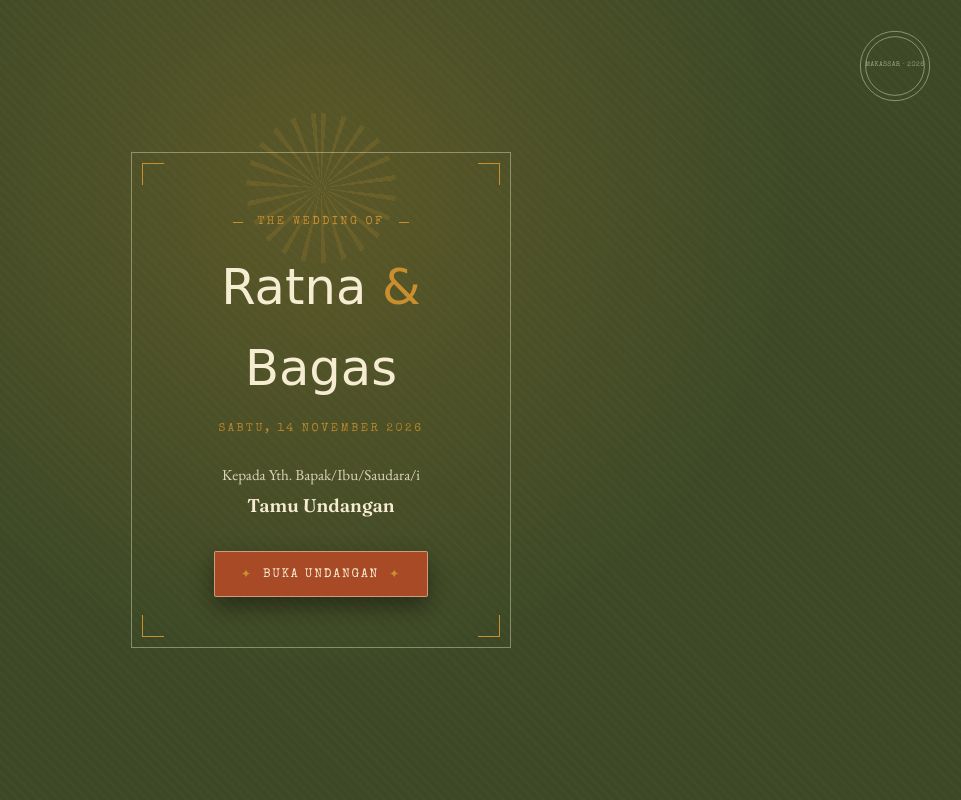
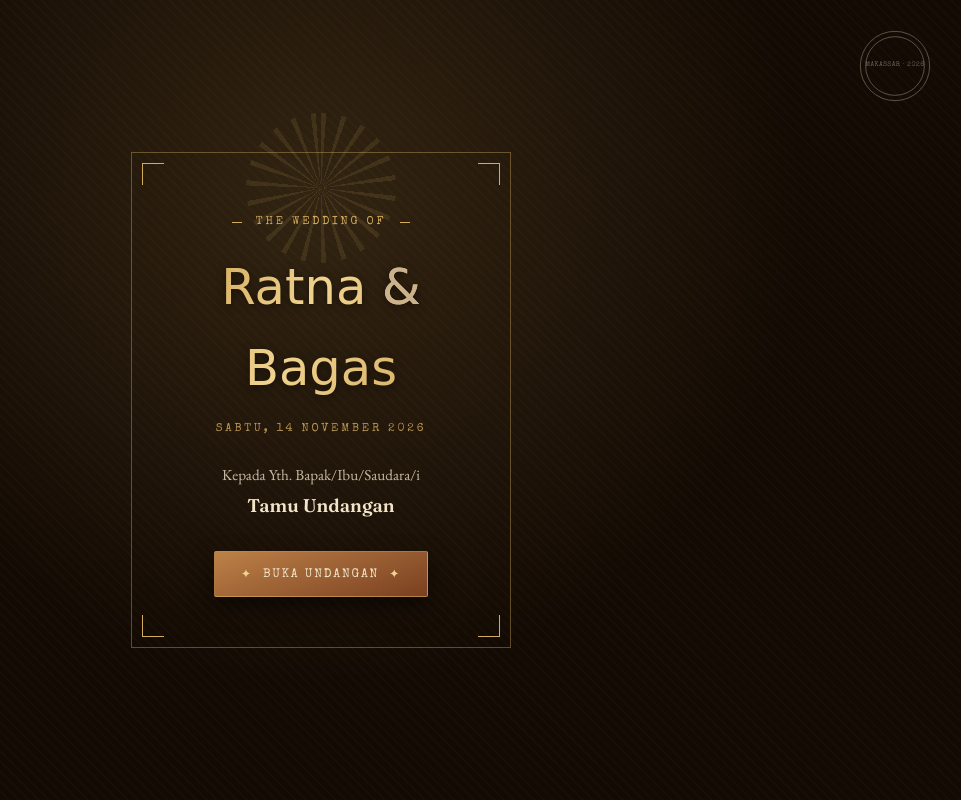
Before and after one commit to 4shbul/digital-invititation, a plain HTML site: page index.html in a window 1280 px wide. Shown: the top 800 px of the page, without its empty margins (319-1280 px from the left). Drawn offline with nearby package versions, Linux system fonts and the light colour scheme; a web font is replaced by a local one.

Commit message:
commit baru

```diff
--- a/style.css
+++ b/style.css
@@ -1,18 +1,22 @@
 :root{
-  --paper:#e8dcbd;
-  --paper-dark:#ddc99a;
-  --paper-deep:#cdb47f;
-  --ink:#2c2013;
-  --ink-soft:#5a4a34;
-  --olive:#5c6a3e;
-  --olive-deep:#3c4826;
-  --mustard:#c98f2e;
-  --rust:#a94a26;
-  --maroon:#6e2f28;
-  --teal:#274d49;
-  --cream:#f6ecd2;
-  --line: rgba(44,32,19,0.4);
-  --shadow: 0 12px 28px rgba(44,32,19,0.32);
+  /* ===== Palet Coklat Tua Elegan ===== */
+  --paper:#241609;          /* latar utama - coklat tua nyaris hitam */
+  --paper-dark:#1a0f05;
+  --paper-deep:#130a03;
+  --panel:#3a2716;          /* panel/kartu - coklat gelap sedikit lebih terang */
+  --panel-light:#4c3620;
+  --ink:#f1e4c9;            /* teks utama - krem gading hangat */
+  --ink-soft:#cbb28c;       /* teks sekunder - tan lembut */
+  --dark-text:#211406;      /* teks gelap, dipakai di atas elemen terang */
+  --olive:#8a6a3a;          /* perunggu tua, untuk tombol solid */
+  --olive-deep:#6b4f28;
+  --mustard:#d3ab5c;        /* emas lembut - aksen elegan */
+  --gold-bright:#f0d38f;
+  --rust:#bd8148;           /* tembaga hangat */
+  --maroon:#7a4020;
+  --cream:#f1e4c9;          /* teks/aksen terang di atas warna gelap */
+  --line: rgba(211,171,92,0.32);   /* garis bernuansa emas */
+  --shadow: 0 16px 36px rgba(0,0,0,0.55);
 }
 *{box-sizing:border-box;}
 html{scroll-behavior:smooth;}
@@ -26,16 +30,20 @@ body{
   overflow-x:hidden;
   position:relative;
   background-image:
-    radial-gradient(circle at 15% 8%, rgba(169,74,38,0.07), transparent 42%),
-    radial-gradient(circle at 85% 88%, rgba(39,77,73,0.08), transparent 48%),
-    repeating-linear-gradient(90deg, rgba(44,32,19,0.025) 0px, rgba(44,32,19,0.025) 1px, transparent 1px, transparent 4px),
+    radial-gradient(circle at 15% 8%, rgba(211,171,92,0.06), transparent 42%),
+    radial-gradient(circle at 85% 88%, rgba(122,64,32,0.10), transparent 48%),
+    repeating-linear-gradient(90deg, rgba(255,235,200,0.02) 0px, rgba(255,235,200,0.02) 1px, transparent 1px, transparent 4px),
     linear-gradient(160deg, var(--paper) 0%, var(--paper-dark) 100%);
 }
-h1,h2,h3{font-family:'Fraunces', serif;font-weight:600;margin:0;color:var(--ink);text-shadow:0 1px 0 rgba(255,255,255,0.25);}
-.script{font-family:'Yesteryear', cursive;color:var(--rust);line-height:1.2;}
-.eyebrow{font-family:'Special Elite', monospace;letter-spacing:0.22em;text-transform:uppercase;font-size:0.72rem;color:var(--olive-deep);}
+h1,h2,h3{
+  font-family:'Fraunces', serif;font-weight:600;margin:0;color:var(--ink);
+  text-shadow:0 2px 6px rgba(0,0,0,0.55);
+  letter-spacing:0.015em;
+}
+.script{font-family:'Yesteryear', cursive;color:var(--mustard);line-height:1.2;}
+.eyebrow{font-family:'Special Elite', monospace;letter-spacing:0.24em;text-transform:uppercase;font-size:0.72rem;color:var(--mustard);}
 .eyebrow.ribbon{position:relative;display:inline-block;padding:4px 18px;}
-.eyebrow.ribbon::before,.eyebrow.ribbon::after{content:"";position:absolute;top:50%;width:10px;height:1px;background:var(--rust);}
+.eyebrow.ribbon::before,.eyebrow.ribbon::after{content:"";position:absolute;top:50%;width:10px;height:1px;background:var(--mustard);}
 .eyebrow.ribbon::before{left:-6px;}
 .eyebrow.ribbon::after{right:-6px;}
 a{color:inherit;}
@@ -47,7 +55,7 @@ img{max-width:100%;display:block;}
 
 .divider{display:flex;align-items:center;gap:12px;justify-content:center;margin:22px 0;}
 .divider .dash{width:46px;height:1px;background:var(--line);}
-.divider .mark{font-size:1.05rem;color:var(--rust);}
+.divider .mark{font-size:1.05rem;color:var(--mustard);}
 
 section{padding:74px 0;position:relative;}
 .reveal{opacity:0;transform:translateY(26px);transition:opacity .9s ease, transform .9s ease;}
@@ -56,52 +64,51 @@ section{padding:74px 0;position:relative;}
 /* film grain + vignette overlay */
 .grain-overlay{
   position:fixed;inset:0;pointer-events:none;z-index:5;
-  filter:url(#grain);opacity:0.5;mix-blend-mode:multiply;
+  filter:url(#grain);opacity:0.14;mix-blend-mode:overlay;
 }
 .vignette{
   position:fixed;inset:0;pointer-events:none;z-index:6;
-  background:radial-gradient(ellipse at center, transparent 55%, rgba(44,32,19,0.28) 100%);
+  background:radial-gradient(ellipse at center, transparent 50%, rgba(8,4,2,0.6) 100%);
 }
 
-/* torn paper divider between sections */
+/* pembatas emas elegan antar bagian (menggantikan efek kertas sobek) */
 .torn-divider{
-  height:26px;
-  background:
-    linear-gradient(135deg, var(--paper) 25%, transparent 25%) 0 0/16px 16px,
-    linear-gradient(-135deg, var(--paper) 25%, transparent 25%) 0 0/16px 16px;
-  background-color:var(--paper-dark);
-  opacity:0.9;
+  height:40px;
+  display:flex;align-items:center;justify-content:center;
+  position:relative;
+}
+.torn-divider::before{
+  content:"";position:absolute;left:50%;top:50%;transform:translate(-50%,-50%);
+  width:min(70%, 320px);height:1px;
+  background:linear-gradient(90deg, transparent, var(--line) 20%, var(--line) 80%, transparent);
+}
+.torn-divider::after{
+  content:"❖";position:relative;color:var(--mustard);font-size:0.85rem;background:var(--paper);padding:0 14px;
 }
 
-/* ---------- ornamental frame ---------- */
-.frame{border:1.5px solid var(--line);position:relative;padding:36px 22px;background:rgba(246,236,210,0.35);}
-.frame::before,.frame::after{content:"";position:absolute;width:18px;height:18px;border:1.5px solid var(--rust);}
+/* ---------- bingkai ornamen ---------- */
+.frame{border:1.5px solid var(--line);position:relative;padding:36px 22px;background:rgba(58,39,22,0.4);}
+.frame::before,.frame::after{content:"";position:absolute;width:18px;height:18px;border:1.5px solid var(--mustard);}
 .frame::before{top:-8px;left:-8px;border-right:none;border-bottom:none;}
 .frame::after{bottom:-8px;right:-8px;border-left:none;border-top:none;}
 
 /* ---------- COVER ---------- */
 #cover{
   position:fixed;inset:0;z-index:999;
-  background:var(--olive-deep);
+  background:var(--paper-deep);
   background-image:
-    radial-gradient(circle at 50% 25%, rgba(201,143,46,0.22), transparent 55%),
-    repeating-linear-gradient(45deg, rgba(255,255,255,0.02) 0 2px, transparent 2px 7px);
+    radial-gradient(circle at 50% 25%, rgba(211,171,92,0.16), transparent 55%),
+    repeating-linear-gradient(45deg, rgba(255,255,255,0.015) 0 2px, transparent 2px 7px);
   display:flex;align-items:center;justify-content:center;
   transition:transform 1.1s cubic-bezier(.65,0,.35,1), opacity 1s ease;
 }
 #cover.open{transform:translateY(-100%);opacity:0;pointer-events:none;}
-.postmark{
-  position:absolute;top:26px;right:26px;width:80px;height:80px;
-  color:rgba(246,236,210,0.55);
-  text-align:center;
-}
+.postmark{position:absolute;top:26px;right:26px;width:80px;height:80px;color:rgba(241,228,201,0.4);text-align:center;}
 .postmark svg{width:80px;height:80px;fill:none;stroke:currentColor;stroke-width:1.2;}
 .postmark-text{position:absolute;top:34px;left:0;right:0;font-family:'Special Elite',monospace;font-size:0.42rem;letter-spacing:0.06em;}
 .cover-card{
-  text-align:center;color:var(--cream);
-  padding:50px 34px;
-  border:1px solid rgba(246,236,210,0.4);
-  max-width:380px;position:relative;
+  text-align:center;color:var(--cream);padding:50px 34px;
+  border:1px solid rgba(211,171,92,0.4);max-width:380px;position:relative;
 }
 .cover-card .corner{position:absolute;width:22px;height:22px;border:1px solid var(--mustard);}
 .cover-card .corner.tl{top:10px;left:10px;border-right:none;border-bottom:none;}
@@ -110,52 +117,57 @@ section{padding:74px 0;position:relative;}
 .cover-card .corner.br{bottom:10px;right:10px;border-left:none;border-top:none;}
 .cover-sunburst{
   width:150px;height:150px;position:absolute;top:-40px;left:50%;transform:translateX(-50%);
-  background:repeating-conic-gradient(rgba(201,143,46,0.16) 0deg 4deg, transparent 4deg 16deg);
+  background:repeating-conic-gradient(rgba(211,171,92,0.12) 0deg 4deg, transparent 4deg 16deg);
   border-radius:50%;z-index:-1;
 }
 .cover-card .eyebrow{color:var(--mustard);}
 .cover-card .eyebrow.ribbon::before,.cover-card .eyebrow.ribbon::after{background:var(--mustard);}
-.cover-names{font-family:'Yesteryear',cursive;font-size:3.1rem;margin:12px 0;color:var(--cream);}
-.cover-names span{color:var(--mustard);}
-.cover-to{margin-top:24px;font-size:0.95rem;color:rgba(246,236,210,0.85);}
+.cover-names{
+  font-family:'Yesteryear',cursive;font-size:3.1rem;margin:12px 0;
+  background:linear-gradient(120deg, var(--mustard) 10%, var(--gold-bright) 45%, var(--mustard) 90%);
+  -webkit-background-clip:text;background-clip:text;color:transparent;
+  filter:drop-shadow(0 2px 4px rgba(0,0,0,0.5));
+}
+.cover-names span{color:var(--ink-soft);-webkit-text-fill-color:var(--ink-soft);}
+.cover-to{margin-top:24px;font-size:0.95rem;color:rgba(241,228,201,0.8);}
 .cover-to b{font-family:'Fraunces',serif;font-weight:600;font-size:1.15rem;display:block;margin-top:4px;color:var(--cream);}
 .seal-btn{
   margin-top:30px;display:inline-flex;align-items:center;gap:10px;
-  background:var(--rust);color:var(--cream);border:1px solid rgba(246,236,210,0.5);border-radius:2px;
+  background:linear-gradient(160deg, var(--rust), var(--maroon));color:var(--cream);
+  border:1px solid rgba(211,171,92,0.5);border-radius:2px;
   padding:14px 26px;font-family:'Special Elite',monospace;font-size:0.78rem;letter-spacing:0.14em;text-transform:uppercase;
-  cursor:pointer;box-shadow:0 10px 22px rgba(0,0,0,0.4);transition:transform .25s ease, background .25s ease;
+  cursor:pointer;box-shadow:0 10px 22px rgba(0,0,0,0.5);transition:transform .25s ease, background .25s ease;
 }
-.seal-btn span{color:var(--mustard);}
-.seal-btn:hover{transform:translateY(-2px);background:var(--maroon);}
+.seal-btn span{color:var(--gold-bright);}
+.seal-btn:hover{transform:translateY(-2px);}
 .seal-btn:active{transform:translateY(0);}
 
 /* ---------- HERO ---------- */
 #hero{padding-top:100px;text-align:center;}
 .sunrays{
-  position:absolute;top:-30px;left:50%;transform:translateX(-50%);
-  width:340px;height:340px;
-  background:repeating-conic-gradient(rgba(169,74,38,0.05) 0deg 3deg, transparent 3deg 14deg);
+  position:absolute;top:-30px;left:50%;transform:translateX(-50%);width:340px;height:340px;
+  background:repeating-conic-gradient(rgba(211,171,92,0.05) 0deg 3deg, transparent 3deg 14deg);
   border-radius:50%;z-index:-1;
 }
 .hero-ring{
-  width:120px;height:120px;border-radius:50%;margin:0 auto 22px;background:var(--cream);
-  border:2px solid var(--rust);outline:1px solid var(--line);outline-offset:4px;
+  width:120px;height:120px;border-radius:50%;margin:0 auto 22px;background:var(--panel);
+  border:2px solid var(--mustard);outline:1px solid var(--line);outline-offset:4px;
   display:flex;align-items:center;justify-content:center;
-  font-family:'Yesteryear',cursive;font-size:2.1rem;color:var(--rust);box-shadow:var(--shadow);
+  font-family:'Yesteryear',cursive;font-size:2.1rem;color:var(--gold-bright);box-shadow:var(--shadow);
 }
-.hero-title{font-size:3rem;margin:8px 0;letter-spacing:0.01em;}
-.hero-amp{color:var(--rust);}
-.hero-date{margin-top:18px;font-family:'Special Elite',monospace;letter-spacing:0.12em;font-size:1rem;color:var(--ink-soft);}
+.hero-title{font-size:3rem;margin:8px 0;letter-spacing:0.015em;}
+.hero-amp{color:var(--mustard);}
+.hero-date{margin-top:18px;font-family:'Special Elite',monospace;letter-spacing:0.14em;font-size:1rem;color:var(--ink-soft);}
 #countdown{margin-top:36px;display:flex;justify-content:center;gap:12px;flex-wrap:wrap;}
-.cd-box{background:var(--cream);border:1px solid var(--line);width:76px;padding:15px 0;box-shadow:var(--shadow);position:relative;}
-.cd-box::after{content:"";position:absolute;inset:4px;border:1px dashed rgba(44,32,19,0.18);}
-.cd-num{font-family:'Fraunces',serif;font-size:1.75rem;font-weight:600;color:var(--rust);}
+.cd-box{background:var(--panel);border:1px solid var(--line);width:76px;padding:15px 0;box-shadow:var(--shadow);position:relative;}
+.cd-box::after{content:"";position:absolute;inset:4px;border:1px dashed rgba(211,171,92,0.18);}
+.cd-num{font-family:'Fraunces',serif;font-size:1.75rem;font-weight:600;color:var(--gold-bright);}
 .cd-label{font-family:'Special Elite',monospace;font-size:0.6rem;letter-spacing:0.1em;text-transform:uppercase;color:var(--ink-soft);margin-top:4px;}
 
 /* ---------- QUOTE ---------- */
 #quote{text-align:center;}
-#quote p{font-family:'Fraunces',serif;font-style:italic;font-size:1.28rem;font-weight:500;max-width:480px;margin:0 auto;color:var(--olive-deep);}
-.dropcap{font-family:'Yesteryear',cursive;font-size:2.6rem;color:var(--rust);float:left;line-height:0.6;margin:0 4px -6px 0;}
+#quote p{font-family:'Fraunces',serif;font-style:italic;font-size:1.28rem;font-weight:500;max-width:480px;margin:0 auto;color:var(--ink);}
+.dropcap{font-family:'Yesteryear',cursive;font-size:2.6rem;color:var(--mustard);float:left;line-height:0.6;margin:0 4px -6px 0;}
 #quote .src{margin-top:16px;font-family:'Special Elite',monospace;font-size:0.75rem;color:var(--ink-soft);}
 
 /* ---------- COUPLE ---------- */
@@ -163,72 +175,72 @@ section{padding:74px 0;position:relative;}
 .person{flex:1 1 230px;text-align:center;}
 .locket{
   width:150px;height:184px;margin:0 auto 16px;border-radius:50% 50% 46% 46%;
-  background:radial-gradient(circle at 35% 30%, var(--cream), var(--paper-dark) 75%);
-  border:3px double var(--rust);display:flex;align-items:center;justify-content:center;
-  box-shadow:var(--shadow), inset 0 0 0 6px rgba(246,236,210,0.4);position:relative;
+  background:radial-gradient(circle at 35% 30%, var(--panel-light), var(--paper-dark) 78%);
+  border:3px double var(--mustard);display:flex;align-items:center;justify-content:center;
+  box-shadow:var(--shadow), inset 0 0 0 6px rgba(211,171,92,0.12);position:relative;
 }
-.locket span{font-family:'Yesteryear',cursive;font-size:2.7rem;color:var(--olive-deep);}
+.locket span{font-family:'Yesteryear',cursive;font-size:2.7rem;color:var(--gold-bright);}
 .person h3{font-size:1.5rem;}
-.person .role{font-family:'Special Elite',monospace;font-size:0.68rem;letter-spacing:0.14em;text-transform:uppercase;color:var(--rust);margin:6px 0 10px;}
+.person .role{font-family:'Special Elite',monospace;font-size:0.68rem;letter-spacing:0.14em;text-transform:uppercase;color:var(--mustard);margin:6px 0 10px;}
 .person p{font-size:0.95rem;color:var(--ink-soft);margin:0;}
-.couple-and{align-self:center;font-family:'Yesteryear',cursive;font-size:2.2rem;color:var(--rust);flex:0 0 auto;padding:0 6px;}
+.couple-and{align-self:center;font-family:'Yesteryear',cursive;font-size:2.2rem;color:var(--mustard);flex:0 0 auto;padding:0 6px;}
 
-/* ---------- EVENTS (ticket style) ---------- */
+/* ---------- EVENTS (tiket) ---------- */
 .ticket{
-  background:var(--cream);border:1px dashed var(--ink-soft);padding:28px 24px;margin-bottom:28px;
+  background:var(--panel);border:1px dashed var(--line);padding:28px 24px;margin-bottom:28px;
   position:relative;box-shadow:var(--shadow);
   -webkit-mask-image:radial-gradient(circle 7px at 0 50%, transparent 7px, black 7.5px),radial-gradient(circle 7px at 100% 50%, transparent 7px, black 7.5px);
   mask-image:radial-gradient(circle 7px at 0 50%, transparent 7px, black 7.5px),radial-gradient(circle 7px at 100% 50%, transparent 7px, black 7.5px);
 }
 .ticket-stamp{
-  position:absolute;top:14px;right:16px;width:40px;height:40px;border:1.5px dashed var(--rust);border-radius:50%;
-  display:flex;align-items:center;justify-content:center;color:var(--rust);font-size:1.1rem;transform:rotate(12deg);opacity:0.8;
+  position:absolute;top:14px;right:16px;width:40px;height:40px;border:1.5px dashed var(--mustard);border-radius:50%;
+  display:flex;align-items:center;justify-content:center;color:var(--mustard);font-size:1.1rem;transform:rotate(12deg);opacity:0.85;
 }
 .ticket-top{display:flex;justify-content:space-between;align-items:baseline;border-bottom:1px dashed var(--line);padding-bottom:12px;margin-bottom:12px;padding-right:50px;}
 .ticket-top h3{font-size:1.55rem;}
-.ticket-top span{font-family:'Special Elite',monospace;font-size:0.68rem;color:var(--rust);}
-.ticket-row{display:flex;gap:10px;margin:8px 0;font-size:0.98rem;}
-.ticket-row .ico{width:20px;text-align:center;color:var(--rust);}
+.ticket-top span{font-family:'Special Elite',monospace;font-size:0.68rem;color:var(--mustard);}
+.ticket-row{display:flex;gap:10px;margin:8px 0;font-size:0.98rem;color:var(--ink);}
+.ticket-row .ico{width:20px;text-align:center;color:var(--mustard);}
 .ticket-actions{display:flex;gap:10px;margin-top:16px;flex-wrap:wrap;}
 .btn{
   font-family:'Special Elite',monospace;font-size:0.7rem;letter-spacing:0.1em;text-transform:uppercase;
   border:1px solid var(--ink);background:transparent;padding:10px 16px;cursor:pointer;color:var(--ink);
   text-decoration:none;display:inline-block;transition:background .2s ease, color .2s ease;
 }
-.btn:hover{background:var(--ink);color:var(--cream);}
-.btn.solid{background:var(--olive);border-color:var(--olive);color:var(--cream);}
+.btn:hover{background:var(--ink);color:var(--dark-text);}
+.btn.solid{background:linear-gradient(160deg, var(--olive), var(--olive-deep));border-color:var(--olive-deep);color:var(--cream);}
 .btn.solid:hover{background:var(--olive-deep);border-color:var(--olive-deep);}
-.mapwrap{margin-top:14px;border:1px solid var(--line);filter:sepia(.45) contrast(1.05) saturate(0.9);}
+.mapwrap{margin-top:14px;border:1px solid var(--line);filter:sepia(.5) saturate(.75) brightness(.78) contrast(1.08);}
 .mapwrap iframe{width:100%;height:200px;border:0;display:block;}
 
 /* ---------- STORY ---------- */
 .story-item{display:flex;gap:18px;margin-bottom:32px;position:relative;}
 .story-dot{
-  flex:0 0 auto;width:42px;height:42px;border-radius:50%;background:var(--olive);color:var(--cream);
+  flex:0 0 auto;width:42px;height:42px;border-radius:50%;background:linear-gradient(160deg,var(--olive),var(--olive-deep));color:var(--cream);
   display:flex;align-items:center;justify-content:center;font-family:'Fraunces',serif;font-weight:600;
-  position:relative;border:2px solid var(--paper);box-shadow:0 0 0 1px var(--olive-deep);
+  position:relative;border:2px solid var(--paper);box-shadow:0 0 0 1px var(--mustard);
 }
 .story-line{position:absolute;top:42px;left:20px;width:1px;height:calc(100% + 12px);background:var(--line);}
 .story-item:last-child .story-line{display:none;}
-.story-text .yr{font-family:'Special Elite',monospace;font-size:0.7rem;color:var(--rust);letter-spacing:0.1em;}
+.story-text .yr{font-family:'Special Elite',monospace;font-size:0.7rem;color:var(--mustard);letter-spacing:0.1em;}
 .story-text h3{font-size:1.22rem;margin:4px 0 6px;}
 .story-text p{margin:0;color:var(--ink-soft);font-size:0.96rem;}
 
 /* ---------- GALLERY ---------- */
 .gallery{display:grid;grid-template-columns:repeat(3,1fr);gap:10px;}
 .gcell{
-  aspect-ratio:1/1;background:linear-gradient(150deg,var(--paper-dark),var(--cream));
+  aspect-ratio:1/1;background:linear-gradient(150deg,var(--panel),var(--paper-dark));
   border:1px solid var(--line);display:flex;align-items:center;justify-content:center;
-  font-family:'Yesteryear',cursive;color:var(--rust);font-size:1.4rem;position:relative;overflow:hidden;
+  font-family:'Yesteryear',cursive;color:var(--mustard);font-size:1.4rem;position:relative;overflow:hidden;
 }
-.gcell::after{content:"";position:absolute;inset:5px;border:1px solid rgba(44,32,19,0.18);}
-.gcell:nth-child(3n+2){background:linear-gradient(150deg,var(--paper-deep),var(--paper-dark));}
+.gcell::after{content:"";position:absolute;inset:5px;border:1px solid rgba(211,171,92,0.18);}
+.gcell:nth-child(3n+2){background:linear-gradient(150deg,var(--panel-light),var(--panel));}
 
-/* ---------- GIFT ---------- */
-.gift-card{background:var(--cream);border:1px solid var(--line);padding:24px;box-shadow:var(--shadow);margin-bottom:16px;position:relative;}
-.gift-stamp{position:absolute;top:14px;right:16px;color:var(--rust);opacity:0.6;font-size:1.1rem;}
+/* ---------- AMPLOP DIGITAL ---------- */
+.gift-card{background:var(--panel);border:1px solid var(--line);padding:24px;box-shadow:var(--shadow);margin-bottom:16px;position:relative;}
+.gift-stamp{position:absolute;top:14px;right:16px;color:var(--mustard);opacity:0.7;font-size:1.1rem;}
 .gift-card h3{font-size:1.1rem;margin-bottom:4px;}
-.gift-card .acc{font-family:'Special Elite',monospace;font-size:1.05rem;letter-spacing:0.05em;margin:10px 0;color:var(--olive-deep);}
+.gift-card .acc{font-family:'Special Elite',monospace;font-size:1.05rem;letter-spacing:0.05em;margin:10px 0;color:var(--gold-bright);}
 .gift-card .sub{font-size:0.9rem;color:var(--ink-soft);}
 .copy-btn{font-size:0.65rem;margin-top:8px;}
 
@@ -236,17 +248,17 @@ section{padding:74px 0;position:relative;}
 form.rsvp{display:flex;flex-direction:column;gap:14px;}
 .field label{display:block;font-family:'Special Elite',monospace;font-size:0.68rem;letter-spacing:0.1em;text-transform:uppercase;margin-bottom:6px;color:var(--ink-soft);}
 .field input,.field select,.field textarea{
-  width:100%;background:var(--cream);border:1px solid var(--ink-soft);padding:11px 12px;
+  width:100%;background:var(--panel);border:1px solid var(--line);padding:11px 12px;
   font-family:'EB Garamond',serif;font-size:1rem;color:var(--ink);
 }
 .field textarea{resize:vertical;min-height:80px;}
 .rsvp .btn{align-self:flex-start;}
-#rsvp-msg{font-family:'Special Elite',monospace;font-size:0.75rem;margin-top:6px;color:var(--olive-deep);}
+#rsvp-msg{font-family:'Special Elite',monospace;font-size:0.75rem;margin-top:6px;color:var(--mustard);}
 
-/* ---------- WISHES ---------- */
+/* ---------- BUKU TAMU ---------- */
 .wish{border-bottom:1px dashed var(--line);padding:14px 0;}
-.wish .who{font-family:'Fraunces',serif;font-weight:600;font-size:1rem;}
-.wish .status{font-family:'Special Elite',monospace;font-size:0.6rem;color:var(--rust);text-transform:uppercase;letter-spacing:0.08em;margin-left:8px;}
+.wish .who{font-family:'Fraunces',serif;font-weight:600;font-size:1rem;color:var(--ink);}
+.wish .status{font-family:'Special Elite',monospace;font-size:0.6rem;color:var(--mustard);text-transform:uppercase;letter-spacing:0.08em;margin-left:8px;}
 .wish p{margin:4px 0 0;color:var(--ink-soft);}
 #wishlist{max-height:320px;overflow-y:auto;margin-top:18px;padding-right:6px;}
 #wishlist::-webkit-scrollbar{width:6px;}
@@ -254,18 +266,22 @@ form.rsvp{display:flex;flex-direction:column;gap:14px;}
 
 /* ---------- FOOTER ---------- */
 footer{text-align:center;padding:64px 0 96px;position:relative;}
-.footer-flourish{font-size:1.6rem;color:var(--rust);margin-bottom:6px;}
-footer .script{font-size:2.3rem;}
+.footer-flourish{font-size:1.6rem;color:var(--mustard);margin-bottom:6px;}
+footer .script{
+  font-size:2.3rem;
+  background:linear-gradient(120deg, var(--mustard) 10%, var(--gold-bright) 45%, var(--mustard) 90%);
+  -webkit-background-clip:text;background-clip:text;color:transparent;
+}
 footer p{color:var(--ink-soft);font-size:0.9rem;}
-.signoff{font-family:'Fraunces',serif;font-weight:600;color:var(--ink);letter-spacing:0.04em;}
+.signoff{font-family:'Fraunces',serif;font-weight:600;color:var(--ink);letter-spacing:0.06em;}
 
-/* ---------- MUSIC TOGGLE ---------- */
+/* ---------- TOMBOL MUSIK ---------- */
 #music-toggle{
   position:fixed;bottom:20px;right:20px;z-index:80;width:56px;height:56px;border-radius:50%;
-  background:var(--ink);border:2px solid var(--mustard);display:flex;align-items:center;justify-content:center;
+  background:var(--paper-deep);border:2px solid var(--mustard);display:flex;align-items:center;justify-content:center;
   cursor:pointer;box-shadow:var(--shadow);
 }
-#music-toggle .vinyl{width:34px;height:34px;border-radius:50%;background:repeating-radial-gradient(circle, #111 0 2px, #222 2px 4px);position:relative;}
+#music-toggle .vinyl{width:34px;height:34px;border-radius:50%;background:repeating-radial-gradient(circle, #0c0805 0 2px, #1c130a 2px 4px);position:relative;}
 #music-toggle .vinyl::after{content:"";position:absolute;inset:13px;border-radius:50%;background:var(--mustard);}
 #music-toggle.playing .vinyl{animation:spin 2.4s linear infinite;}
 @keyframes spin{to{transform:rotate(360deg);}}
```
Also changed, not shown: index.html (line endings or trailing spaces), script.js (line endings or trailing spaces).
